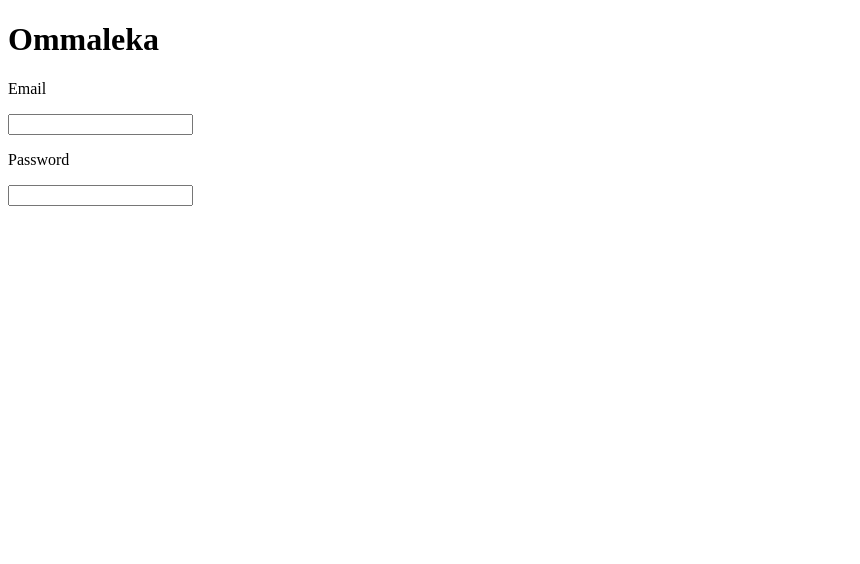
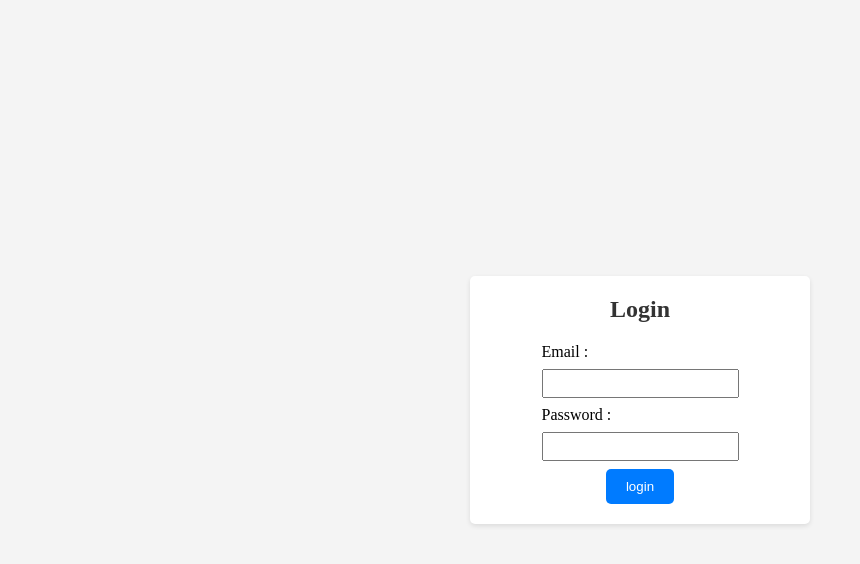
Before and after one commit to guntekhunter/booking-reservation, a React (Create React App) app: page / in a window 1280 px wide. Shown: the top 564 px of the page, without its empty margins (0-860 px from the left). Built offline with nearby package versions, Linux system fonts and the light colour scheme.

Commit message:
feat: add login and promo page

```diff
--- a/src/App.js
+++ b/src/App.js
@@ -1,6 +1,8 @@
 import React from "react";
 import { Routes, Route, Router, BrowserRouter } from "react-router-dom";
 import Login from "./pages/Login";
+import Promo from "./pages/Promo";
+import "./css/global.css";
 
 function App() {
   return (
@@ -8,6 +10,7 @@
       <BrowserRouter>
         <Routes>
           <Route path="/" element={<Login />} />
+          <Route path="/promo" element={<Promo />} />
         </Routes>
       </BrowserRouter>
     </div>
--- a/src/component/Button.jsx
+++ b/src/component/Button.jsx
@@ -1,9 +1,9 @@
-import React from 'react'
+import React from "react";
 
-export default function Button() {
+export default function Button({ title, onClick }) {
   return (
-    <div>
-
-    </div>
-  )
+    <button className="button" onClick={onClick}>
+      {title}
+    </button>
+  );
 }
--- /dev/null
+++ b/src/component/Card.jsx
@@ -0,0 +1,5 @@
+import React from "react";
+
+export default function Card({ children, className }) {
+  return <div className={`card ${className}`}>{children}</div>;
+}
--- /dev/null
+++ b/src/component/ContentProfider.jsx
@@ -0,0 +1,9 @@
+import React from "react";
+
+export default function ContentProfider({ children }) {
+  return (
+    <div className="container">
+      <div className="content-container">{children}</div>
+    </div>
+  );
+}
--- a/src/component/InputField.jsx
+++ b/src/component/InputField.jsx
@@ -1,6 +1,6 @@
 import React, { useEffect, useState } from "react";
 
-export default function InputField({ title, type }) {
+export default function InputField({ title, type, className }) {
   const [inputType, setInputType] = useState("text");
 
   useEffect(() => {
@@ -11,8 +11,8 @@
     }
   }, [type]);
   return (
-    <div className="input-field">
-      <p className="label">{title}</p>
+    <div className={`${className} input-field`}>
+      <p className="label">{title} :</p>
       <input type={inputType} className="input-field" />
     </div>
   );
--- /dev/null
+++ b/src/component/Main.jsx
@@ -0,0 +1,5 @@
+import React from "react";
+
+export default function Main({ children }) {
+  return <div className="main">{children}</div>;
+}
--- /dev/null
+++ b/src/component/Title.jsx
@@ -0,0 +1,5 @@
+import React from "react";
+
+export default function Title({ title }) {
+  return <h1 className="">{title}</h1>;
+}
--- a/src/css/global.css
+++ b/src/css/global.css
@@ -0,0 +1,72 @@
+* {
+  margin: 0;
+  padding: 0;
+}
+
+.flex {
+  display: flex;
+}
+
+.container {
+  display: flex;
+  justify-content: center;
+  align-items: center;
+  background-color: #f4f4f4;
+}
+.content-container {
+  width: 90%;
+  padding: 2rem 0rem;
+}
+
+.main {
+}
+
+.card {
+  background-color: #fff;
+  border-radius: 5px;
+  box-shadow: 0 2px 5px rgba(0, 0, 0, 0.1);
+  background: white;
+  display: flex;
+  justify-content: space-around;
+}
+
+.input-field {
+  text-align: left;
+  justify-content: space-between;
+}
+.input-field p {
+  padding-bottom: 0.5rem;
+  margin: 0;
+}
+.input-field input {
+  padding: 0.3rem 0.5rem;
+  margin: 0;
+}
+
+.button {
+  background-color: #007bff;
+  color: #fff;
+  padding: 10px 20px;
+  border: none;
+  border-radius: 5px;
+  cursor: pointer;
+  transition: background-color 0.3s;
+}
+
+.button:hover {
+  background-color: #0056b3;
+}
+
+.between {
+  margin-bottom: 0.5rem;
+}
+
+.justify-between {
+  display: flex;
+  justify-content: space-between;
+}
+
+/* for the Promo Page */
+.filter {
+  padding: 0.5rem;
+}
--- a/src/css/login.css
+++ b/src/css/login.css
@@ -0,0 +1,17 @@
+.container-login {
+  display: flex;
+  justify-content: center;
+  align-items: center;
+  height: 100vh;
+  background-color: #f4f4f4;
+}
+.login-card {
+  padding: 20px;
+  width: 300px;
+  text-align: center;
+}
+h1 {
+  color: #333;
+  font-size: 24px;
+  margin-bottom: 20px;
+}
--- a/src/pages/Login.jsx
+++ b/src/pages/Login.jsx
@@ -1,17 +1,27 @@
 import React from "react";
 import InputField from "../component/InputField";
+import Button from "../component/Button";
+import Card from "../component/Card";
+import "../css/login.css";
+import { useNavigate } from "react-router-dom";
 
 export default function Login() {
+  const navigate = useNavigate();
+  const handleLogin = () => {
+    navigate("/promo");
+  };
   return (
-    <div className="container">
-      <div className="card">
-        <div>
-          <h1>Ommaleka</h1>
+    <div className="container-login">
+      <Card className="login-card">
+        <div className="">
+          <div className="between">
+            <h1>Login</h1>
+          </div>
+          <InputField title="Email" type="general" className="between" />
+          <InputField title="Password" type="password" className="between" />
+          <Button title="login" onClick={handleLogin} />
         </div>
-        <InputField title="Email" type="general" />
-        <InputField title="Password" type="password" />
-
-      </div>
+      </Card>
     </div>
   );
 }
--- a/src/pages/Promo.jsx
+++ b/src/pages/Promo.jsx
@@ -0,0 +1,27 @@
+import React from "react";
+import Title from "../component/Title";
+import ContentProfider from "../component/ContentProfider";
+import Main from "../component/Main";
+import Card from "../component/Card";
+
+export default function Promo() {
+  return (
+    <div>
+      <ContentProfider>
+        <Title title="Promo" />
+        <Main>
+          <div className="flex justify-between between">
+            <Card className="filter">Ommaleka</Card>
+            <Card className="filter">Ommaleka</Card>
+            <Card className="filter">Ommaleka</Card>
+          </div>
+          <div className="between-down">
+            <Card className="between">Ini</Card>
+            <Card className="between">Ini</Card>
+            <Card className="between">Ini</Card>
+          </div>
+        </Main>
+      </ContentProfider>
+    </div>
+  );
+}
```
